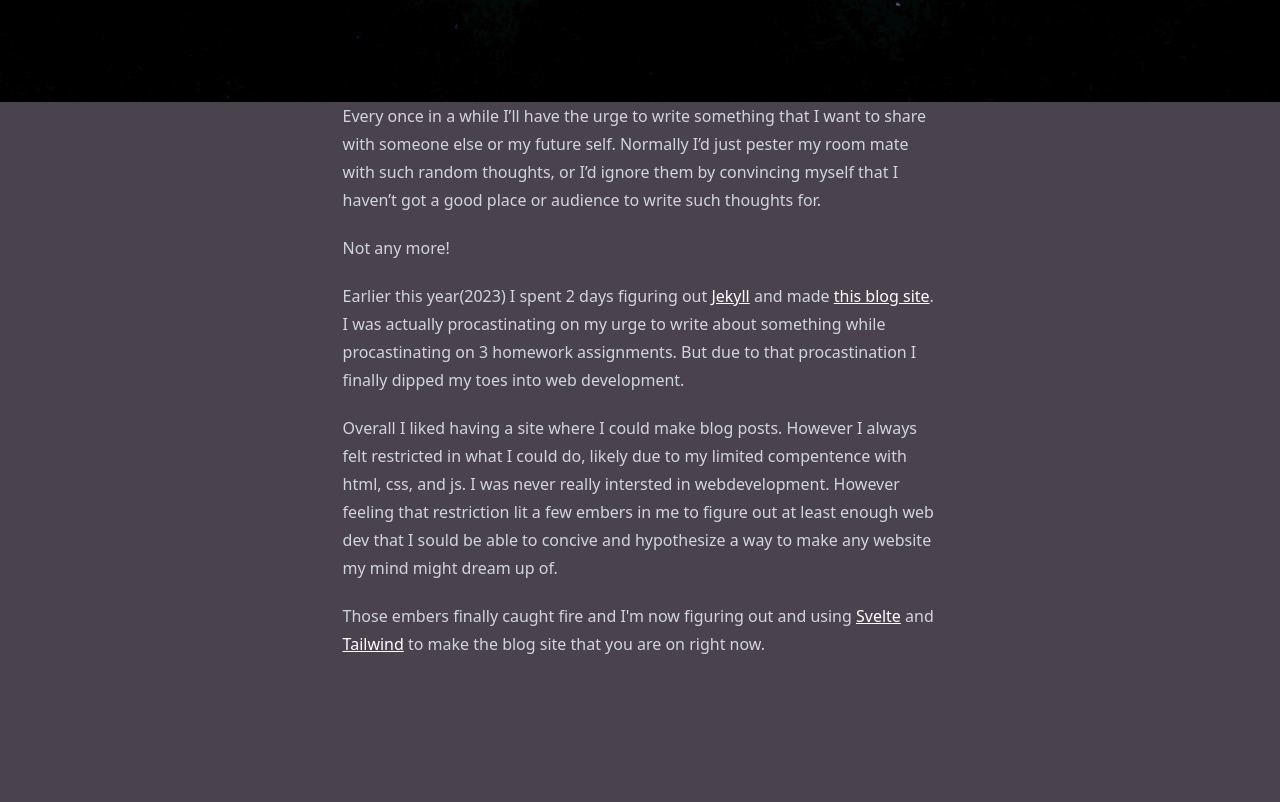
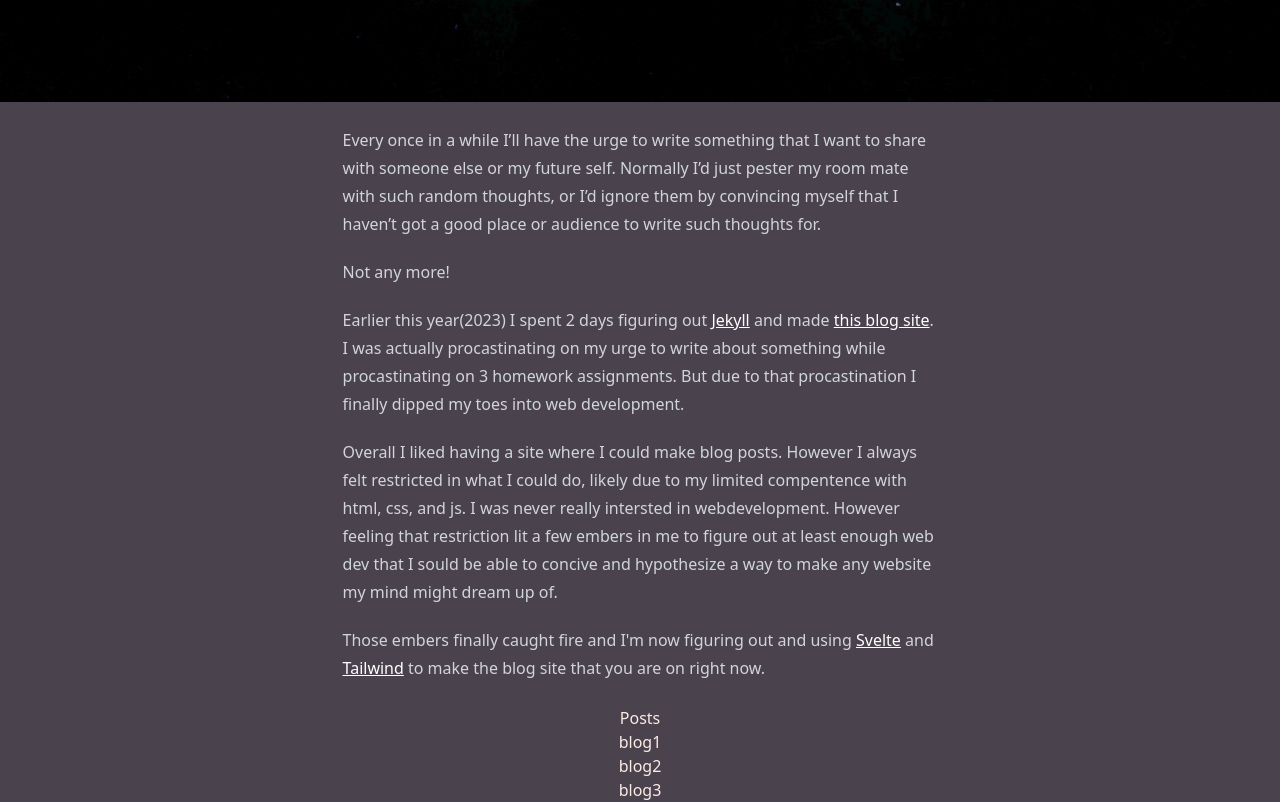
Before and after one commit to RK22000/ROBTAA, a SvelteKit app: page / in a window 1280 px wide. Shown: the part 618-1420 px from the top of the page. Before the commit the page ends 1276 px from the top, so only its background shows below. Built offline with nearby package versions, Linux system fonts and the light colour scheme.

Commit message:
Created a script that automatically adds all blog dirs into a json that can be accessed from svelte

```diff
--- a/package.json
+++ b/package.json
@@ -12,7 +12,8 @@
 		"lint": "prettier --plugin-search-dir . --check . && eslint .",
 		"format": "prettier --plugin-search-dir . --write .",
 		"test:integration": "playwright test",
-		"test:unit": "vitest"
+		"test:unit": "vitest",
+		"blog": "node blog_scripts/script1.js"
 	},
 	"devDependencies": {
 		"@playwright/test": "^1.28.1",
--- a/src/routes/+page.svelte
+++ b/src/routes/+page.svelte
@@ -1,6 +1,8 @@
 <script>
 	import { base } from '$app/paths';
 	import TitleCard from '$lib/TitleCard.svelte';
+	import {blogs} from './blog_store'
+	const prefix = `${base}/blogs/`
 </script>
 
 <TitleCard title_pic="{base}/PaperDragons.jpg">
@@ -11,6 +13,7 @@
 	</h2>
 </TitleCard>
 
+<br>
 <article class="prose prose-invert">
 	<p>
 		Every once in a while I’ll have the urge to write something that I want to share with someone
@@ -41,3 +44,9 @@
 		and <a href="https://tailwindcss.com/">Tailwind</a> to make the blog site that you are on right now.
 	</p>
 </article>
+<br>
+
+<h1>Posts</h1>
+{#each blogs.dir_names as dir}
+<a href="{prefix}{dir}">{dir}</a>
+{/each}
--- /dev/null
+++ b/src/routes/blog_store.js
@@ -0,0 +1,3 @@
+export const blogs = {
+  dir_names: [ 'blog1', 'blog2', 'blog3' ]
+};
```
Also changed, not shown: blog_scripts/script1.js (added, +20 -0 lines), 1 other file (tests, documents, lock files or other folders).
